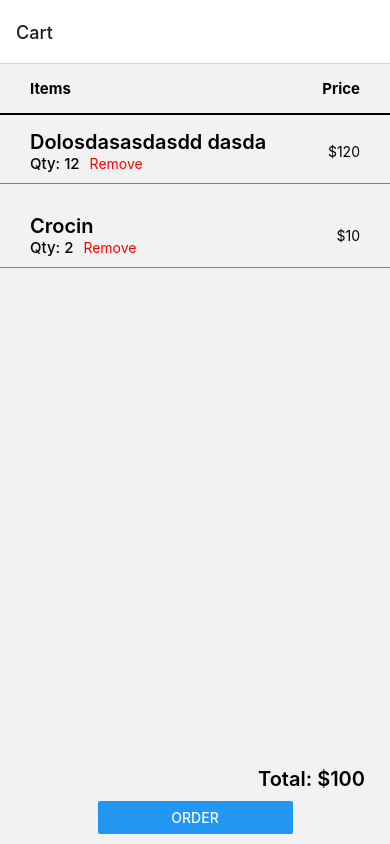
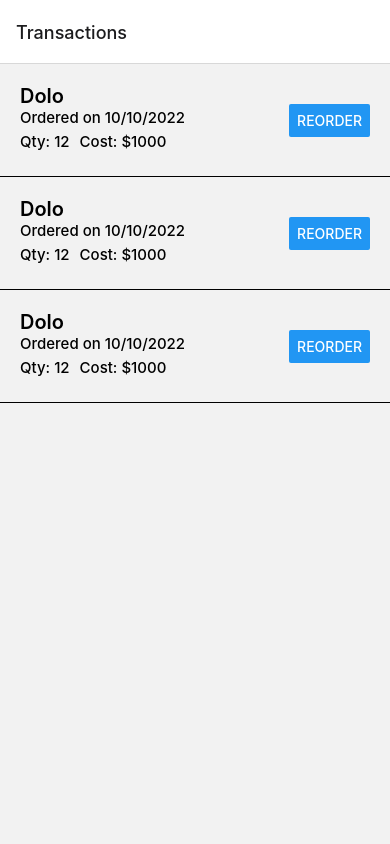
Before and after one commit to SagarTrimukhe/medicine-app, a React Native app: screen /Transactions in a window 390 px wide. Built offline with nearby package versions, Linux system fonts and the light colour scheme.

Commit message:
added transactions page

```diff
--- a/App.js
+++ b/App.js
@@ -4,6 +4,7 @@
 import Dashboard from './pages/dashboard';
 import MedicinesPage from './pages/medicines';
 import CartPage from './pages/cart';
+import TransactionsPage from './pages/transactions';
 
 import { NavigationContainer } from '@react-navigation/native';
 import { createNativeStackNavigator } from '@react-navigation/native-stack';
@@ -14,11 +15,12 @@
 export default function App() {
   return (
       <NavigationContainer>
-        <Stack.Navigator initialRouteName="Cart">
+        <Stack.Navigator initialRouteName="Transactions">
           <Stack.Screen name="Login" component={LoginPage} options={{ headerShown: false }} />
           <Stack.Screen name="Dashboard" component={Dashboard} options={{ headerShown: true }} />
           <Stack.Screen name="Medicines" component={MedicinesPage} options={{ headerShown: true }} />
           <Stack.Screen name='Cart' component={CartPage} options={{headerShown:true}} />
+          <Stack.Screen name="Transactions" component={TransactionsPage} options={{headerShown:true}} />
         </Stack.Navigator>
       </NavigationContainer>
   );
--- /dev/null
+++ b/pages/transactions/index.js
@@ -0,0 +1,42 @@
+import { View, FlatList, Text, StyleSheet, Button } from "react-native";
+import { commonStyles } from "../../styles/styles";
+
+const TransactionsPage = () => {
+    const transactions = [
+        { id: "12312", ordered_date: "10/10/2022", name: "Dolo", quantity: 12, cost: 1000 },
+        { id: "12312", ordered_date: "10/10/2022", name: "Dolo", quantity: 12, cost: 1000 },
+        { id: "12312", ordered_date: "10/10/2022", name: "Dolo", quantity: 12, cost: 1000 }
+    ]
+    return (
+        <View>
+            <FlatList
+                style={{ width: '100%' }}
+                data={transactions}
+                renderItem={({ item }) => <TransactionItem item={item} />}
+                keyExtractor={item => item.id}
+            />
+        </View>
+    )
+}
+
+const TransactionItem = ({ item }) => {
+    return (
+        <View style={{flexDirection:'row', alignItems:'center', justifyContent:'space-between', padding: 20, borderBottomWidth:1}}>
+            <View>
+                <Text style={commonStyles.title}>{item.name}</Text>
+                <Text style={commonStyles.subTitle}>Ordered on {item.ordered_date}</Text>
+                <View style={{ flexDirection: 'row', marginVertical: 5}}>
+                    <Text style={{...commonStyles.subTitle, marginRight:5}}>Qty: {item.quantity}</Text>
+                    <Text style={{...commonStyles.subTitle, marginLeft:5}}>Cost: ${item.cost}</Text>
+                </View>
+
+            </View>
+
+            <View>
+                <Button title="Reorder" />
+            </View>
+        </View>
+    )
+}
+
+export default TransactionsPage;
```
